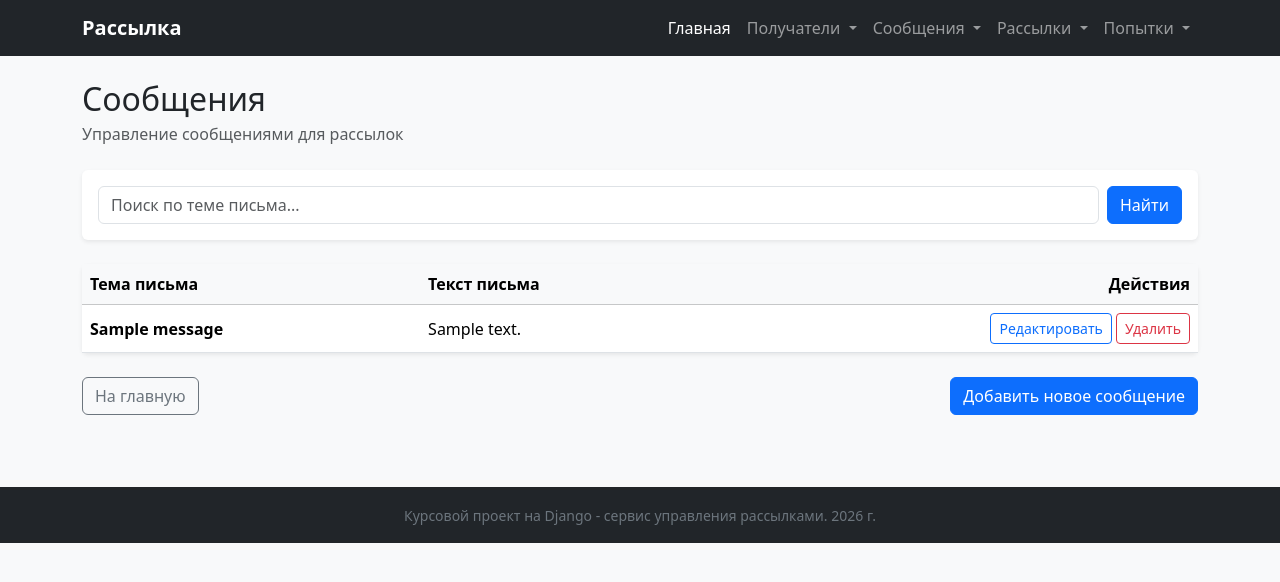
After one commit to AlexValenko/KP3_mailing, a Django app: page /messages/ in a window 1280 px wide. The commit adds this page. Shown: the top 582 px of the page. Run offline with Django 5.2, Linux system fonts and the light colour scheme; tables that the repository leaves empty hold one stand-in row (values such as "Sample post"); some libraries are stand-ins or nearby versions.

Commit message:
added CRUD for messages

```diff
--- a/mailing/templates/header.html
+++ b/mailing/templates/header.html
@@ -78,13 +78,13 @@
 
                         <ul class="dropdown-menu">
                             <li>
-                                <a class="dropdown-item" href="#">
+                                <a class="dropdown-item" href="{% url 'mailing:message_list' %}">
                                     Все сообщения
                                 </a>
                             </li>
 
                             <li>
-                                <a class="dropdown-item" href="#">
+                                <a class="dropdown-item" href="{% url 'mailing:message_add' %}">
                                     Добавить сообщение
                                 </a>
                             </li>
--- a/mailing/templates/home.html
+++ b/mailing/templates/home.html
@@ -91,7 +91,7 @@
             </div>
 
             <div class="col-12 col-sm-6 col-lg-4">
-                <a href="#" class="btn btn-outline-primary w-100">
+                <a href="{% url 'mailing:message_add' %}" class="btn btn-outline-primary w-100">
                     Создать сообщение
                 </a>
             </div>
--- /dev/null
+++ b/mailing/templates/message/message_list.html
@@ -0,0 +1,251 @@
+{% extends "base.html" %}
+
+{% block title %}Сообщения{% endblock %}
+
+{% block content %}
+
+<div class="container py-4">
+
+    <!-- ЗАГОЛОВОК СТРАНИЦЫ                                    -->
+
+    <div class="mb-4">
+        <h1 class="h2 mb-1">
+            Сообщения
+        </h1>
+        <p class="text-muted mb-0">
+            Управление сообщениями для рассылок
+        </p>
+    </div>
+
+    <!-- ПОИСК                                                 -->
+
+    <div class="card shadow-sm border-0 mb-4">
+        <div class="card-body">
+            <form method="get">
+                <div class="row g-2">
+                    <div class="col-12 col-md">
+                        <label
+                            for="search"
+                            class="visually-hidden"
+                        >
+                            Поиск по теме
+                        </label>
+                        <input
+                            type="text"
+                            name="search"
+                            id="search"
+                            class="form-control"
+                            placeholder="Поиск по теме письма..."
+                            value="{{ request.GET.search|default:'' }}"
+                        >
+                    </div>
+                    <div class="col-12 col-md-auto">
+                        <button
+                            type="submit"
+                            class="btn btn-primary w-100"
+                        >
+                            Найти
+                        </button>
+                    </div>
+
+                    {% if request.GET.search %}
+                        <div class="col-12 col-md-auto">
+                            <a
+                                href="{% url 'mailing:message_list' %}"
+                                class="btn btn-outline-secondary w-100"
+                            >
+                                Сбросить
+                            </a>
+                        </div>
+                    {% endif %}
+                </div>
+            </form>
+        </div>
+    </div>
+
+    <!-- ТАБЛИЦА СООБЩЕНИЙ                                    -->
+
+    <div class="card shadow-sm border-0">
+        <div class="card-body p-0">
+            {% if messages %}
+                <div class="table-responsive">
+                    <table class="table table-hover align-middle mb-0">
+                        <thead class="table-light">
+                            <tr>
+                                <th scope="col">
+                                    Тема письма
+                                </th>
+                                <th scope="col">
+                                    Текст письма
+                                </th>
+                                <th
+                                    scope="col"
+                                    class="text-end"
+                                >
+                                    Действия
+                                </th>
+                            </tr>
+                        </thead>
+                        <tbody>
+
+                            {% for message in messages %}
+                                <tr>
+                                    <td>
+                                        <strong>
+                                            {{ message.subject }}
+                                        </strong>
+                                    </td>
+                                    <td>
+                                        {{ message.body|truncatechars:120 }}
+                                    </td>
+                                    <td class="text-end text-nowrap">
+                                        <a
+                                            href="{% url 'mailing:message_update' message.pk %}"
+                                            class="btn btn-sm btn-outline-primary"
+                                        >
+                                            Редактировать
+                                        </a>
+
+                                        <a
+                                            href="{% url 'mailing:message_delete' message.pk %}"
+                                            class="btn btn-sm btn-outline-danger"
+                                        >
+                                            Удалить
+                                        </a>
+                                    </td>
+                                </tr>
+                            {% endfor %}
+                        </tbody>
+                    </table>
+                </div>
+            {% else %}
+
+                <!-- СООБЩЕНИЯ НЕ НАЙДЕНЫ                              -->
+
+                <div class="p-4 text-center">
+                    <p class="text-muted mb-3">
+                        Сообщения не найдены.
+                    </p>
+                    {% if request.GET.search %}
+
+                        <a
+                            href="{% url 'mailing:message_list' %}"
+                            class="btn btn-outline-secondary"
+                        >
+                            Сбросить поиск
+                        </a>
+
+                    {% endif %}
+                </div>
+            {% endif %}
+        </div>
+    </div>
+
+    <!-- ПАГИНАЦИЯ                                             -->
+
+    {% if is_paginated %}
+        <nav
+            aria-label="Навигация по страницам"
+            class="mt-4"
+        >
+            <ul class="pagination justify-content-center">
+                {% if page_obj.has_previous %}
+                    <li class="page-item">
+                        <a
+                            class="page-link"
+                            href="?page={{ page_obj.previous_page_number }}{% if request.GET.search %}&search={{ request.GET.search|urlencode }}{% endif %}"
+                        >
+                            Назад
+                        </a>
+                    </li>
+                {% else %}
+                    <li class="page-item disabled">
+                        <span class="page-link">
+                            Назад
+                        </span>
+                    </li>
+
+                {% endif %}
+
+                {% for num in page_obj.paginator.page_range %}
+
+                    {% if page_obj.number == num %}
+
+                        <li class="page-item active">
+
+                            <span class="page-link">
+                                {{ num }}
+                            </span>
+
+                        </li>
+
+                    {% else %}
+
+                        <li class="page-item">
+
+                            <a
+                                class="page-link"
+                                href="?page={{ num }}{% if request.GET.search %}&search={{ request.GET.search|urlencode }}{% endif %}"
+                            >
+                                {{ num }}
+                            </a>
+
+                        </li>
+
+                    {% endif %}
+
+                {% endfor %}
+
+
+                {% if page_obj.has_next %}
+
+                    <li class="page-item">
+
+                        <a
+                            class="page-link"
+                            href="?page={{ page_obj.next_page_number }}{% if request.GET.search %}&search={{ request.GET.search|urlencode }}{% endif %}"
+                        >
+                            Вперёд
+                        </a>
+
+                    </li>
+
+                {% else %}
+
+                    <li class="page-item disabled">
+
+                        <span class="page-link">
+                            Вперёд
+                        </span>
+
+                    </li>
+
+                {% endif %}
+
+            </ul>
+
+        </nav>
+
+    {% endif %}
+
+    <!-- КНОПКИ                                          -->
+
+    <div class="d-flex flex-column flex-sm-row justify-content-between gap-2 mt-4">
+
+        <a
+            href="{% url 'mailing:home' %}"
+            class="btn btn-outline-secondary"
+        >
+            На главную
+        </a>
+
+        <a
+            href="{% url 'mailing:message_add' %}"
+            class="btn btn-primary"
+        >
+            Добавить новое сообщение
+        </a>
+    </div>
+</div>
+
+{% endblock %}
--- a/mailing/templates/recipient_form.html
+++ b/mailing/templates/recipient/recipient_form.html
@@ -12,11 +12,8 @@
 
 <div class="row justify-content-center">
     <div class="col-12 col-md-8 col-lg-6">
-
         <div class="card shadow-sm border-0">
-
             <div class="card-body p-4">
-
                 <h1 class="h3 mb-4">
                     {% if object %}
                     Редактирование получателя
@@ -108,10 +105,8 @@
                     </div>
 
                 </form>
-
             </div>
         </div>
-
     </div>
 </div>
 
--- a/mailing/urls.py
+++ b/mailing/urls.py
@@ -1,14 +1,20 @@
 from django.urls import path
 
 from mailing.apps import MailingConfig
-from mailing.views import HomeTemplateView, RecipientCreateView, RecipientUpdateView, RecipientDeleteView, RecipientListView
+from mailing.views import HomeTemplateView, RecipientCreateView, RecipientUpdateView, RecipientDeleteView, RecipientListView, MessageListView, MessageCreateView, MessageUpdateView, MessageDeleteView
 
 app_name = MailingConfig.name
 
 urlpatterns = [
     path("home/", HomeTemplateView.as_view(), name="home"),
+    # Получатели
     path("recipients/", RecipientListView.as_view(), name="recipient_list"),
     path("recipients/create/", RecipientCreateView.as_view(), name="recipient_add"),
     path("recipients/<int:pk>/update/", RecipientUpdateView.as_view(), name="recipient_update"),
     path("recipients/<int:pk>/delete/", RecipientDeleteView.as_view(), name="recipient_delete"),
+    # Сообщения
+    path("messages/", MessageListView.as_view(), name="message_list"),
+    path("messages/create/", MessageCreateView.as_view(),name="message_add"),
+    path("messages/<int:pk>/update/", MessageUpdateView.as_view(), name="message_update"),
+    path("messages/<int:pk>/delete/", MessageDeleteView.as_view(), name="message_delete"),
 ]
--- a/mailing/views.py
+++ b/mailing/views.py
@@ -1,8 +1,8 @@
 from django.urls import reverse_lazy
 from django.views.generic import TemplateView, CreateView, UpdateView, DeleteView, ListView
-from .models import Recipient
+from .models import Recipient, Message
 
-from .forms import RecipientForm
+from .forms import RecipientForm, MessageForm
 
 class HomeTemplateView(TemplateView):
     """Класс CBV для отображения домашней страницы - отображает статистику о рассылках и получателях"""
@@ -14,7 +14,7 @@ class RecipientListView(ListView):
     """Класс CBV для вывода списка получателей рассылки"""
 
     model = Recipient
-    template_name = "recipient_list.html"
+    template_name = "recipient/recipient_list.html"
     context_object_name = "recipients"
     paginate_by = 30
     ordering = ("full_name",)
@@ -30,13 +30,12 @@ class RecipientListView(ListView):
 
         return queryset
 
-
 class RecipientCreateView(CreateView):
     """Класс CBV для создания получателя"""
 
     model = Recipient
     form_class = RecipientForm
-    template_name = "recipient_form.html"
+    template_name = "recipient/recipient_form.html"
     success_url = reverse_lazy("mailing:recipient_list")
 
 class RecipientUpdateView(UpdateView):
@@ -44,12 +43,63 @@ class RecipientUpdateView(UpdateView):
 
     model = Recipient
     form_class = RecipientForm
-    template_name = "recipient_form.html"
+    template_name = "recipient/recipient_form.html"
     success_url = reverse_lazy("mailing:recipient_list")
 
 class RecipientDeleteView(DeleteView):
     """Класс CBV для удаления получателя."""
 
     model = Recipient
-    template_name = "recipient_confirm_delete.html"
+    template_name = "recipient/recipient_confirm_delete.html"
     success_url = reverse_lazy("mailing:recipient_list")
+
+
+    # ----------------------- CRUD Message ------------------------------
+
+
+class MessageListView(ListView):
+    """Класс CBV - выводит список сообщений"""
+
+    model = Message
+    template_name = "message/message_list.html"
+    context_object_name = "messages"
+    paginate_by = 30
+    ordering = ("subject",)
+
+    def get_queryset(self):
+        queryset = super().get_queryset()
+
+        search_query = self.request.GET.get("search", "").strip()
+
+        if search_query:
+            queryset = queryset.filter(
+                subject__icontains=search_query
+            )
+
+        return queryset
+
+
+class MessageCreateView(CreateView):
+    """Класс CBV - для создания сообщения"""
+
+    model = Message
+    form_class = MessageForm
+    template_name = "message/message_form.html"
+    success_url = reverse_lazy("mailing:message_list")
+
+
+class MessageUpdateView(UpdateView):
+    """Класс CBV - для редактирования сообщения."""
+
+    model = Message
+    form_class = MessageForm
+    template_name = "message/message_form.html"
+    success_url = reverse_lazy("mailing:message_list")
+
+
+class MessageDeleteView(DeleteView):
+    """Класс CBV - для удаления сообщения."""
+
+    model = Message
+    template_name = "message/message_confirm_delete.html"
+    success_url = reverse_lazy("mailing:message_list")
```
Also changed, not shown: mailing/forms.py (+26 -1 lines), mailing/templates/message/message_confirm_delete.html (added, +54 -0 lines), mailing/templates/message/message_form.html (added, +119 -0 lines), mailing/templates/recipient/recipient_confirm_delete.html (renamed from mailing/templates/recipient_confirm_delete.html, +0 -11 lines), mailing/templates/recipient/recipient_list.html (renamed from mailing/templates/recipient_list.html, +0 -35 lines).
